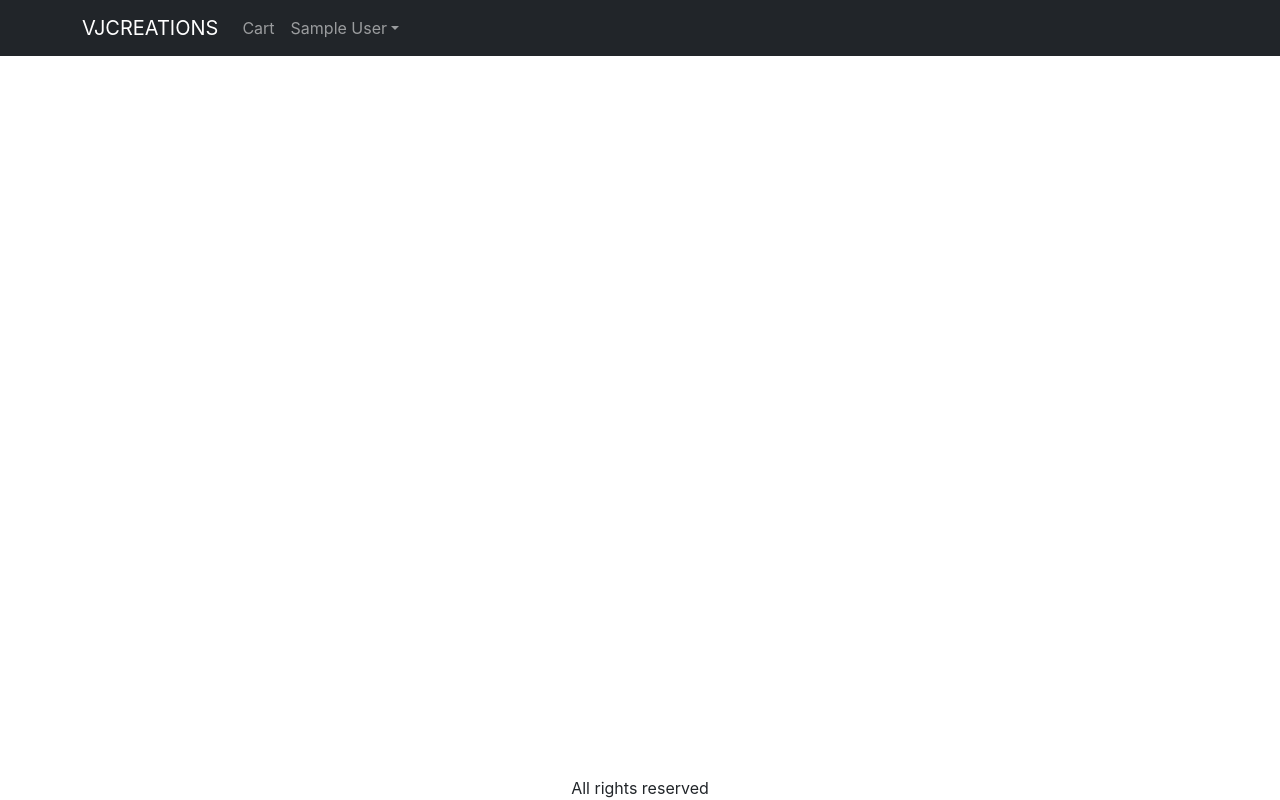
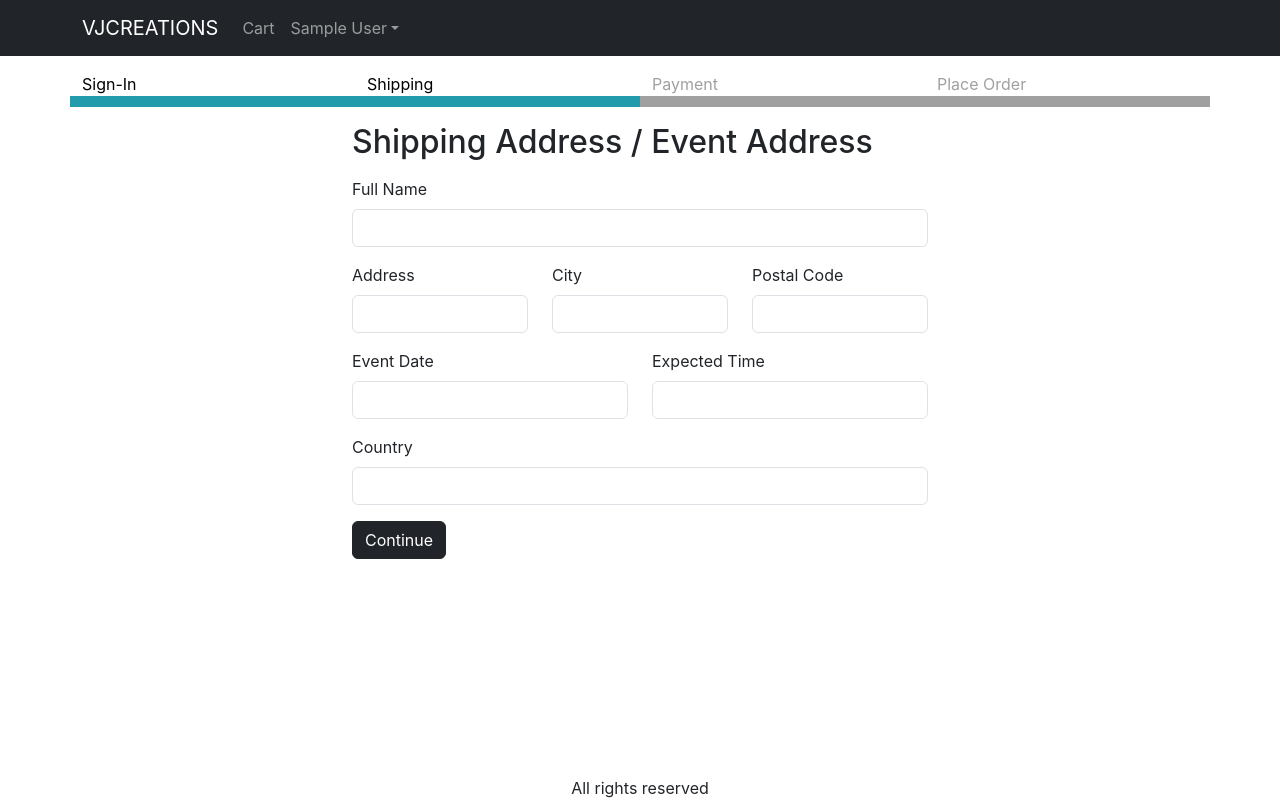
Before and after one commit to Shakithyanshaw/vjcreations, a React (Create React App) app in the folder frontend/: page /shipping in a window 1280 px wide. Built offline with nearby package versions, Linux system fonts and the light colour scheme; sample sign-in values are in the browser's storage.

Commit message:
shipping form

```diff
--- a/frontend/src/App.js
+++ b/frontend/src/App.js
@@ -1,3 +1,4 @@
+import React from 'react';
 import { BrowserRouter, Routes, Route, Link } from 'react-router-dom';
 import HomeScreen from './screens/HomeScreen';
 import ProductScreen from './screens/ProductScreen';
@@ -13,6 +14,7 @@ import CartScreen from './screens/CartScreen';
 import SigninScreen from './screens/SigninScreen';
 import { ToastContainer } from 'react-toastify';
 import 'react-toastify/dist/ReactToastify.css';
+import ShippingAddressScreen from './screens/ShippingAddressScreen';
 
 function App() {
   const { state, dispatch: ctxDispatch } = useContext(Store);
@@ -21,6 +23,7 @@ function App() {
   const signoutHandler = () => {
     ctxDispatch({ type: 'USER_SIGNOUT' });
     localStorage.removeItem('userInfo');
+    localStorage.removeItem('shipingAddress');
   };
 
   return (
@@ -84,6 +87,7 @@ function App() {
               <Route path="/product/:slug" element={<ProductScreen />} />
               <Route path="/cart" element={<CartScreen />} />
               <Route path="/signin" element={<SigninScreen />} />
+              <Route path="/shipping" element={<ShippingAddressScreen />} />
               <Route path="/" element={<HomeScreen />} />
             </Routes>
           </Container>
--- a/frontend/src/Store.js
+++ b/frontend/src/Store.js
@@ -7,6 +7,9 @@ const initialState = {
     ? JSON.parse(localStorage.getItem('userInfo'))
     : null,
   cart: {
+    shippingAddress: localStorage.getItem('shippingAddress')
+      ? JSON.parse(localStorage.getItem('shippingAddress'))
+      : {},
     cartItems: localStorage.getItem('cartItems')
       ? JSON.parse(localStorage.getItem('cartItems'))
       : [],
@@ -41,7 +44,19 @@ function reducer(state, action) {
       return {
         ...state,
         userInfo: null,
+        cartItems: [],
+        shippingAddress: {},
       };
+
+    case 'SAVE_SHIPPING_ADDRESS':
+      return {
+        ...state,
+        cart: {
+          ...state.cart,
+          shippingAddress: action.payload,
+        },
+      };
+
     default:
       return state;
   }
--- /dev/null
+++ b/frontend/src/components/CheckoutSteps.js
@@ -0,0 +1,14 @@
+import React from 'react';
+import Row from 'react-bootstrap/Row';
+import Col from 'react-bootstrap/Col';
+
+export default function CheckoutSteps(props) {
+  return (
+    <Row className="checkout-steps">
+      <Col className={props.step1 ? 'active' : ''}>Sign-In</Col>
+      <Col className={props.step2 ? 'active' : ''}>Shipping</Col>
+      <Col className={props.step3 ? 'active' : ''}>Payment</Col>
+      <Col className={props.step4 ? 'active' : ''}>Place Order</Col>
+    </Row>
+  );
+}
--- a/frontend/src/index.css
+++ b/frontend/src/index.css
@@ -54,3 +54,12 @@ main {
 .small-container {
   max-width: 600px;
 }
+
+.checkout-steps > div {
+  border-bottom: 0.7rem solid #a0a0a0;
+  color: #a0a0a0;
+}
+.checkout-steps > div.active {
+  border-bottom: 0.7rem solid #229cac;
+  color: #000000;
+}
--- a/frontend/src/screens/CartScreen.js
+++ b/frontend/src/screens/CartScreen.js
@@ -6,7 +6,7 @@ import Col from 'react-bootstrap/Col';
 import MessageBox from '../components/MessageBox';
 import { Link, useNavigate } from 'react-router-dom';
 import ListGroup from 'react-bootstrap/ListGroup';
-import ListGroupItem from 'react-bootstrap/esm/ListGroupItem';
+import { ListGroupItem } from 'react-bootstrap';
 import Button from 'react-bootstrap/esm/Button';
 import Card from 'react-bootstrap/Card';
 import axios from 'axios';
@@ -61,7 +61,7 @@ export default function CartScreen() {
                         alt={item.name}
                         className="img-fluid rounded img-thumbnail"
                       ></img>{' '}
-                      <Link to={`/product/${item.slug}`}>{item.name}</Link>
+                      <Link to={`/product/${item._id}`}>{item.name}</Link>
                     </Col>
                     <Col md={3}>
                       <Button
@@ -114,7 +114,7 @@ export default function CartScreen() {
                   <div className="d-grid">
                     <Button
                       type="button"
-                      varient="primary"
+                      variant="primary"
                       onClick={checkoutHandler}
                       disabled={cartItems.length === 0}
                     >
--- /dev/null
+++ b/frontend/src/screens/ShippingAddressScreen.js
@@ -0,0 +1,160 @@
+import React, { useContext, useEffect, useState } from 'react';
+import { Helmet } from 'react-helmet-async';
+import Form from 'react-bootstrap/Form';
+import Button from 'react-bootstrap/Button';
+import { useNavigate } from 'react-router-dom';
+import { Store } from '../Store';
+import CheckoutSteps from '../components/CheckoutSteps';
+import Row from 'react-bootstrap/Row';
+import Col from 'react-bootstrap/Col';
+
+export default function ShippingAddressScreen() {
+  const navigate = useNavigate();
+
+  const { state, dispatch: ctxDispatch } = useContext(Store);
+  const {
+    userInfo,
+    cart: { shippingAddress },
+  } = state;
+
+  const [fullName, setFullName] = useState(shippingAddress.fullName || '');
+  const [address, setAddress] = useState(shippingAddress.address || '');
+  const [city, setCity] = useState(shippingAddress.city || '');
+  const [time, setTime] = useState(shippingAddress.time || '');
+  const [date, setDate] = useState(shippingAddress.date || '');
+  const [postalCode, setPostalCode] = useState(
+    shippingAddress.postalCode || ''
+  );
+  useEffect(() => {
+    if (!userInfo) {
+      navigate(`/signin?redirect=/shipping`);
+    }
+  }, [userInfo, navigate]);
+  const [country, setCountry] = useState(shippingAddress.country || '');
+
+  const submitHandler = (e) => {
+    e.preventDefault();
+    ctxDispatch({
+      type: 'SAVE_SHIPPING_ADDRESS',
+      payload: {
+        fullName,
+        address,
+        city,
+        postalCode,
+        country,
+        date,
+        time,
+      },
+    });
+    localStorage.setItem(
+      'shippingAddress',
+      JSON.stringify({
+        fullName,
+        address,
+        city,
+        postalCode,
+        country,
+        date,
+        time,
+      })
+    );
+    navigate('/payment');
+  };
+
+  return (
+    <div className="marginAll">
+      <Helmet>
+        <title>Shipping Address</title>
+      </Helmet>
+      <CheckoutSteps step1 step2></CheckoutSteps>
+      <div className="container small-container">
+        <h2 className="my-3">Shipping Address / Event Address</h2>
+        <Form onSubmit={submitHandler}>
+          <Form.Group className="mb-3" controlId="fullName">
+            <Form.Label>Full Name</Form.Label>
+            <Form.Control
+              value={fullName}
+              onChange={(e) => setFullName(e.target.value)}
+              required
+            />
+          </Form.Group>
+
+          <Row>
+            <Col md={4}>
+              <Form.Group className="mb-3" controlId="address">
+                <Form.Label>Address</Form.Label>
+                <Form.Control
+                  value={address}
+                  onChange={(e) => setAddress(e.target.value)}
+                  required
+                />
+              </Form.Group>
+            </Col>
+            <Col md={4}>
+              <Form.Group className="mb-3" controlId="city">
+                <Form.Label>City</Form.Label>
+                <Form.Control
+                  value={city}
+                  onChange={(e) => setCity(e.target.value)}
+                  required
+                />
+              </Form.Group>
+            </Col>
+            <Col md={4}>
+              <Form.Group className="mb-3" controlId="postalCode">
+                <Form.Label>Postal Code</Form.Label>
+                <Form.Control
+                  value={postalCode}
+                  onChange={(e) => setPostalCode(e.target.value)}
+                  required
+                />
+              </Form.Group>
+            </Col>
+          </Row>
+
+          <Row>
+            <Col md={6}>
+              <Form.Group className="mb-3" controlId="date">
+                <Form.Label>Event Date</Form.Label>
+                <Form.Control
+                  value={date}
+                  pattern="^\d{4}-\d{2}-\d{2}$"
+                  title="Please enter a date in the format YYYY-MM-DD"
+                  onChange={(e) => setDate(e.target.value)}
+                  required
+                />
+              </Form.Group>
+            </Col>
+            <Col md={6}>
+              <Form.Group className="mb-3" controlId="time">
+                <Form.Label>Expected Time</Form.Label>
+                <Form.Control
+                  value={time}
+                  pattern="^(0?[1-9]|1[0-2]):[0-5][0-9] (am|pm)$"
+                  title="Please enter a time in the format hh:mm am/pm"
+                  onChange={(e) => setTime(e.target.value)}
+                  required
+                />
+              </Form.Group>
+            </Col>
+          </Row>
+
+          <Form.Group className="mb-3" controlId="country">
+            <Form.Label>Country</Form.Label>
+            <Form.Control
+              value={country}
+              onChange={(e) => setCountry(e.target.value)}
+              required
+            />
+          </Form.Group>
+
+          <div className="mb-3">
+            <Button variant="dark" type="submit">
+              Continue
+            </Button>
+          </div>
+        </Form>
+      </div>
+    </div>
+  );
+}
```
Also changed, not shown: 1 other file (tests, documents, lock files or other folders).
